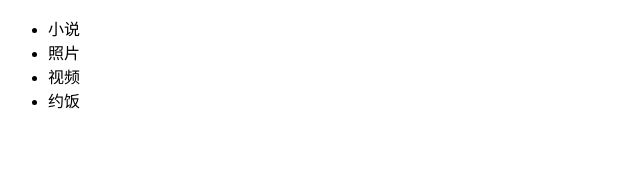
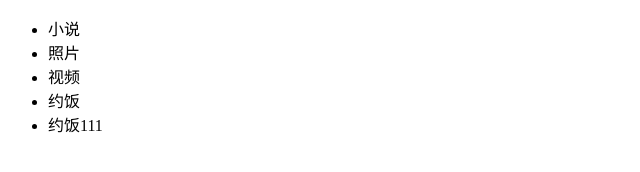
Before and after one commit to xiaozhangpeng/dbhost, a plain HTML site: page index.html in a window 1280 px wide. Shown: the full height of the page, 0-640 px from the left. Drawn offline with Linux system fonts and the light colour scheme.

Commit message:
第二个版本

```diff
--- a/index.html
+++ b/index.html
@@ -11,6 +11,7 @@
         <li>照片</li>
         <li>视频</li>
         <li>约饭</li>
+        <li>约饭111</li>
 
     </ul>
 </div>
```
